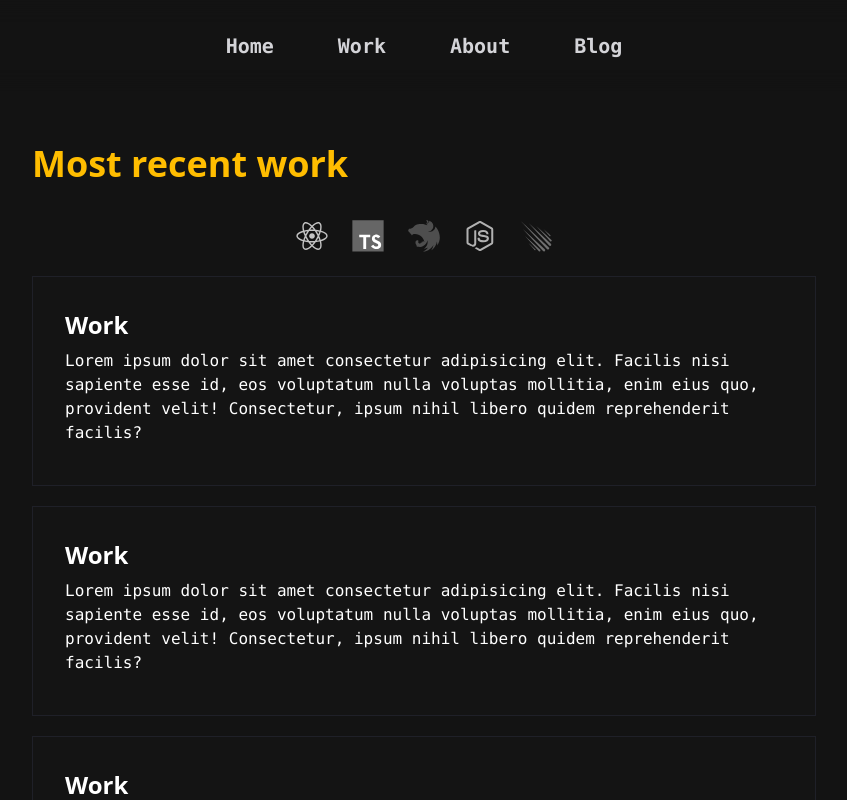
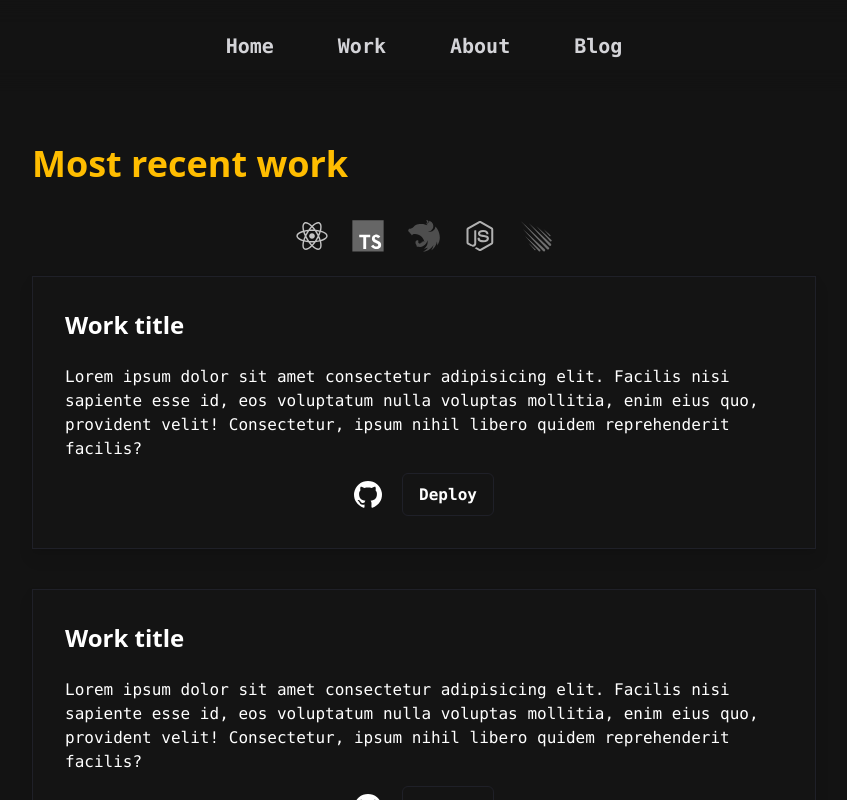
Before and after one commit to OtavioSC/website, a Next.js app: page /work in a window 1280 px wide. Shown: the top 800 px of the page, without its empty margins (216-1063 px from the left). Built offline with nearby package versions, Linux system fonts and the light colour scheme.

Commit message:
feat: improving hero page layout

```diff
--- a/src/app/layout.tsx
+++ b/src/app/layout.tsx
@@ -13,7 +13,7 @@ export default function RootLayout({
 }) {
   return (
     <html lang="en">
-      <body className="mx-auto max-w-screen px-6 xl:max-w-5xl bg-dark max-h-screen">
+      <body className="mx-auto max-w-4xl px-6 xl:max-w-5xl bg-dark min-h-screen">
         <Navbar />
         <main>{children}</main>
       </body>
--- a/src/app/page.tsx
+++ b/src/app/page.tsx
@@ -12,14 +12,10 @@ const poppins = Poppins({
 export default function Home() {
   return (
     <main className="flex min-h-screen flex-col items-center md:items-left justify-center w-full p-8 md:p-24 backdrop-opacity-10">
-      <div className="absolute top-150 left-4 w-72 h-72 bg-yellow-300 rounded-full mix-blend-multiply filter blur-xl opacity-40 animate-blob"></div>
-      <div className="absolute top-110 right-4 w-72 h-72 bg-yellow-300 rounded-full mix-blend-multiply filter blur-xl opacity-40 animate-blob animation-delay-2000"></div>
-      <div className="absolute top-130 left-50 w-72 h-72 bg-yellow-300 rounded-full mix-blend-multiply filter blur-xl opacity-40 animate-blob animation-delay-3000"></div>
-      <div className="absolute bottom-50 right-20 w-72 h-72 bg-yellow-300 rounded-full mix-blend-multiply filter blur-xl opacity-40 animate-blob animation-delay-4000"></div>
       <section
-        className={`${poppins.className} text-center md:text-left text-white pt-8 pb-4 border border-sb bg-[#141414] rounded-xl`}
+        className={`${poppins.className} text-center md:text-left text-white pt-8 pb-4 border border-sb bg-[#141414] rounded-xl drop-shadow-lg max-w-2xl`}
       >
-        <div className="flex flex-col items-center md:flex-row gap-4 p-3">
+        <div className="flex flex-col items-center md:flex-row gap-6 p-7">
           <Image
             src="https://github.com/otaviosc.png"
             width={150}
@@ -29,17 +25,17 @@ export default function Home() {
           />
           <div>
             <h1
-              className={`font-bold text-center my-4 inline-block text-goldenrod text-2xl md:text-4xl`}
+              className={`font-bold text-center my-2 inline-block text-goldenrod text-2xl md:text-4xl animate-pulse duration-75`}
             >
               Otávio Carmo
             </h1>
-            <p className="my-2 text-sm md:text-xl line-clamp-3">
-              Software Engineer borned in 🇧🇷 and enthusiastic for Computer
-              Science stuffs.
+            <p className="my-2 mx-4 md:mx-0 text-lg md:text-xl md:line-clamp-2">
+              Software Engineer born in Brazil and enthusiastic about Computer
+              Science stuff.
             </p>
           </div>
         </div>
-        <div className="flex flex-row gap-2 justify-center">
+        <div className="flex flex-row gap-2 justify-center items-center">
           {socialIcons.map((icon) => {
             if (icon.target) {
               return (
@@ -48,7 +44,7 @@ export default function Home() {
                     src={icon.src}
                     width={35}
                     alt={icon.name}
-                    className="w-9 md:w-15 p-2 hover:-translate-y-2 duration-150"
+                    className="w-10 md:w-15 p-2 hover:-translate-y-2 duration-200"
                   />
                 </Link>
               );
--- a/src/components/card/Card.tsx
+++ b/src/components/card/Card.tsx
@@ -1,15 +1,31 @@
+import Image from "next/image";
+import Link from "next/link";
+import GithubIcon from "../../assets/icons/github.svg";
+
 export default function Card() {
   return (
-    <div className="h-50 min-h-max align-center justify-center rounded ">
-      <div className="p-8 flex flex-col gap-2 my-5 border border-sb bg-[#141414]">
-        <h2 className="text-2xl font-bold">Work</h2>
-        <samp>
+    <div className="grid sm:flex h-50 min-h-max justify-center md:text-left text-white drop-shadow-lg max-w-content rounded-xl">
+      <div className="p-8 flex flex-col gap-3 my-5 border border-sb bg-[#141414]">
+        <h2 className="text-2xl font-bold">Work title</h2>
+        <samp className="mt-3 hidden sm:block">
           Lorem ipsum dolor sit amet consectetur adipisicing elit. Facilis nisi
           sapiente esse id, eos voluptatum nulla voluptas mollitia, enim eius
           quo, provident velit! Consectetur, ipsum nihil libero quidem
           reprehenderit facilis?
         </samp>
-        <div className="flex flex-row gap-2"></div>
+        <div className="flex flex-row gap-5 justify-center items-center ">
+          <Link href="https://github.com/otaviosc" target="_blank">
+            <Image
+              src={GithubIcon}
+              width={25}
+              alt="Github Icon image"
+              className="w-7 md:w-7"
+            />
+          </Link>
+          <button className="py-2 px-4 border rounded-md font-bold border-sb hover:bg-zinc-800 transition duration-200">
+            <samp>Deploy</samp>
+          </button>
+        </div>
       </div>
     </div>
   );
```
